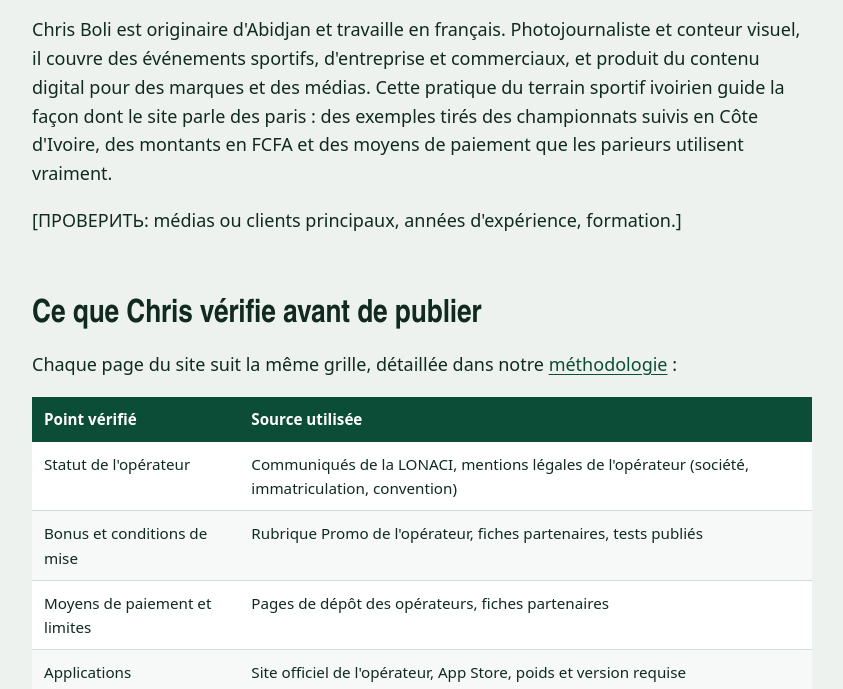
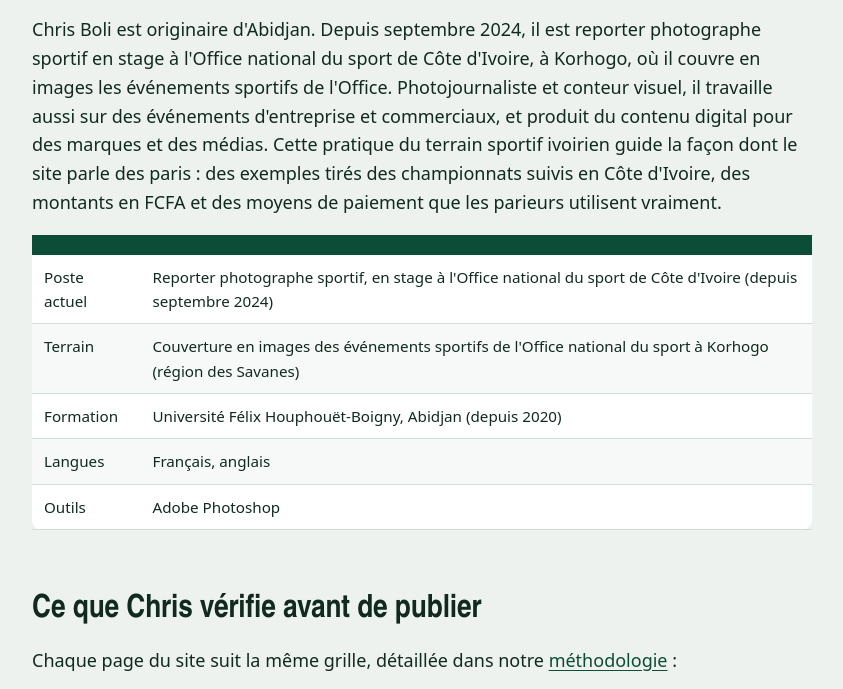
Before and after one commit to mykytaseomb/paris-sportifs-ci, an Astro site: page /auteur/chris-boli in a window 1280 px wide. Shown: the part 726-1415 px from the top of the page, without its empty margins (64-907 px from the left). Built offline with nearby package versions, Linux system fonts and the light colour scheme; Astro itself is replaced by a stand-in of ours; a web font is replaced by a local one.

Commit message:
Auteur : parcours de Chris Boli (Office national du sport, Université Félix Houphouët-Boigny)
Co-Authored-By: Claude Opus 5.5 <noreply@anthropic.com>
Claude-Session: https://claude.ai/code/session_01UX62Y1aiJJnCSUxFxDL8nN

```diff
--- a/src/content/pages/auteur/chris-boli.mdx
+++ b/src/content/pages/auteur/chris-boli.mdx
@@ -16,9 +16,15 @@ Chris Boli est photojournaliste et créateur de contenu digital, basé à Abidja
 
 ## Parcours
 
-Chris Boli est originaire d'Abidjan et travaille en français. Photojournaliste et conteur visuel, il couvre des événements sportifs, d'entreprise et commerciaux, et produit du contenu digital pour des marques et des médias. Cette pratique du terrain sportif ivoirien guide la façon dont le site parle des paris : des exemples tirés des championnats suivis en Côte d'Ivoire, des montants en FCFA et des moyens de paiement que les parieurs utilisent vraiment.
+Chris Boli est originaire d'Abidjan. Depuis septembre 2024, il est reporter photographe sportif en stage à l'Office national du sport de Côte d'Ivoire, à Korhogo, où il couvre en images les événements sportifs de l'Office. Photojournaliste et conteur visuel, il travaille aussi sur des événements d'entreprise et commerciaux, et produit du contenu digital pour des marques et des médias. Cette pratique du terrain sportif ivoirien guide la façon dont le site parle des paris : des exemples tirés des championnats suivis en Côte d'Ivoire, des montants en FCFA et des moyens de paiement que les parieurs utilisent vraiment.
 
-[ПРОВЕРИТЬ: médias ou clients principaux, années d'expérience, formation.]
+| | |
+|---|---|
+| Poste actuel | Reporter photographe sportif, en stage à l'Office national du sport de Côte d'Ivoire (depuis septembre 2024) |
+| Terrain | Couverture en images des événements sportifs de l'Office national du sport à Korhogo (région des Savanes) |
+| Formation | Université Félix Houphouët-Boigny, Abidjan (depuis 2020) |
+| Langues | Français, anglais |
+| Outils | Adobe Photoshop |
 
 ## Ce que Chris vérifie avant de publier
 
--- a/src/data/meta.json
+++ b/src/data/meta.json
@@ -292,7 +292,7 @@
       "page": "/auteur/chris-boli/",
       "linkedin": "https://www.linkedin.com/in/chris-boli-06ba21293/",
       "initials": "CB",
-      "bio": "Chris Boli est photojournaliste et créateur de contenu digital à Abidjan, spécialisé dans le sport, l'événementiel et le corporate. Il dirige la rédaction de paris-sportifs.com.ci : il vérifie les statuts LONACI, les bonus et les moyens de paiement des sites comparés, et met à jour les classements chaque mois.",
+      "bio": "Chris Boli est photojournaliste sportif à Abidjan, reporter photographe en stage à l'Office national du sport de Côte d'Ivoire depuis 2024. Il dirige la rédaction de paris-sportifs.com.ci : il vérifie les statuts LONACI, les bonus et les moyens de paiement des sites comparés, et met à jour les classements chaque mois.",
       "photo": "/img/authors/chris-boli.jpg"
     }
   }
--- a/src/layouts/Base.astro
+++ b/src/layouts/Base.astro
@@ -32,7 +32,7 @@ if (crumbs.length) {
   });
 }
 const au = authors['chris-boli'];
-const person = { '@type': 'Person', name: au.name, url: new URL(au.page, site.url).href, jobTitle: au.role, sameAs: [au.linkedin], image: au.photo ? new URL(au.photo, site.url).href : undefined, homeLocation: { '@type': 'Place', name: 'Abidjan, Côte d\'Ivoire' }, knowsLanguage: 'fr' };
+const person = { '@type': 'Person', name: au.name, url: new URL(au.page, site.url).href, jobTitle: au.role, sameAs: [au.linkedin], image: au.photo ? new URL(au.photo, site.url).href : undefined, homeLocation: { '@type': 'Place', name: 'Abidjan, Côte d\'Ivoire' }, knowsLanguage: ['fr', 'en'], alumniOf: { '@type': 'CollegeOrUniversity', name: 'Université Félix Houphouët-Boigny' }, worksFor: { '@type': 'Organization', name: site.name, url: site.url } };
 if (path === au.page) ld.push({ '@context': 'https://schema.org', ...person });
 else if (h1 && type !== 'info') ld.push({ '@context': 'https://schema.org', '@type': 'Article', headline: h1, dateModified: updated, inLanguage: 'fr-CI', author: person, publisher: { '@type': 'Organization', name: site.name, url: site.url } });
 if (faq.length) {
```
